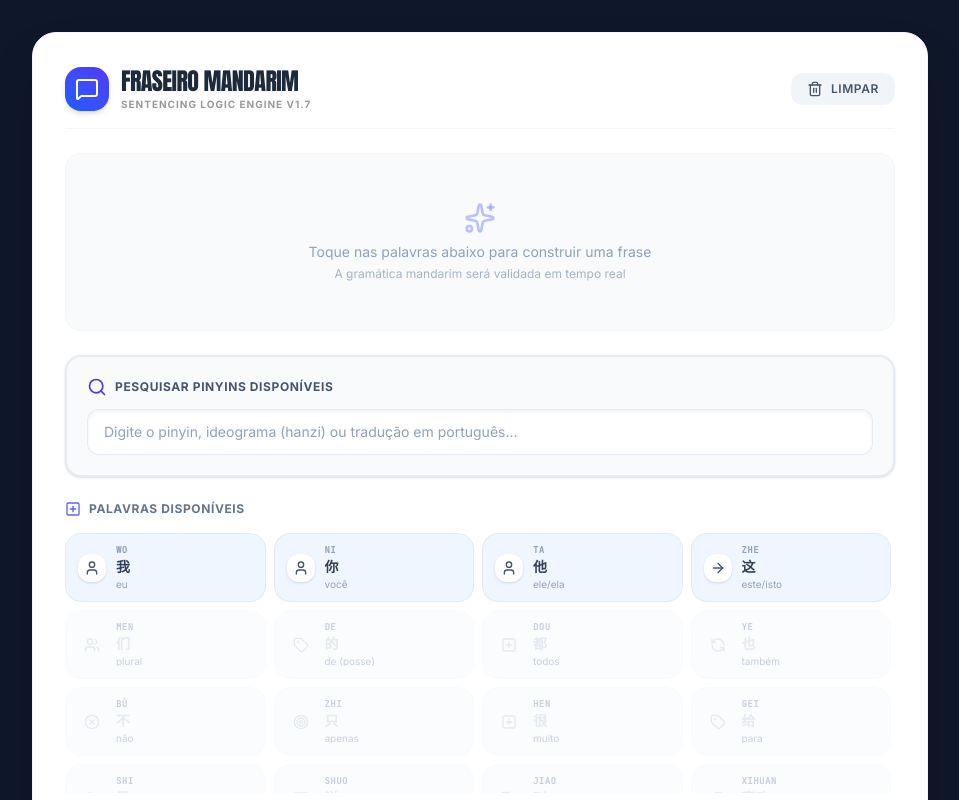
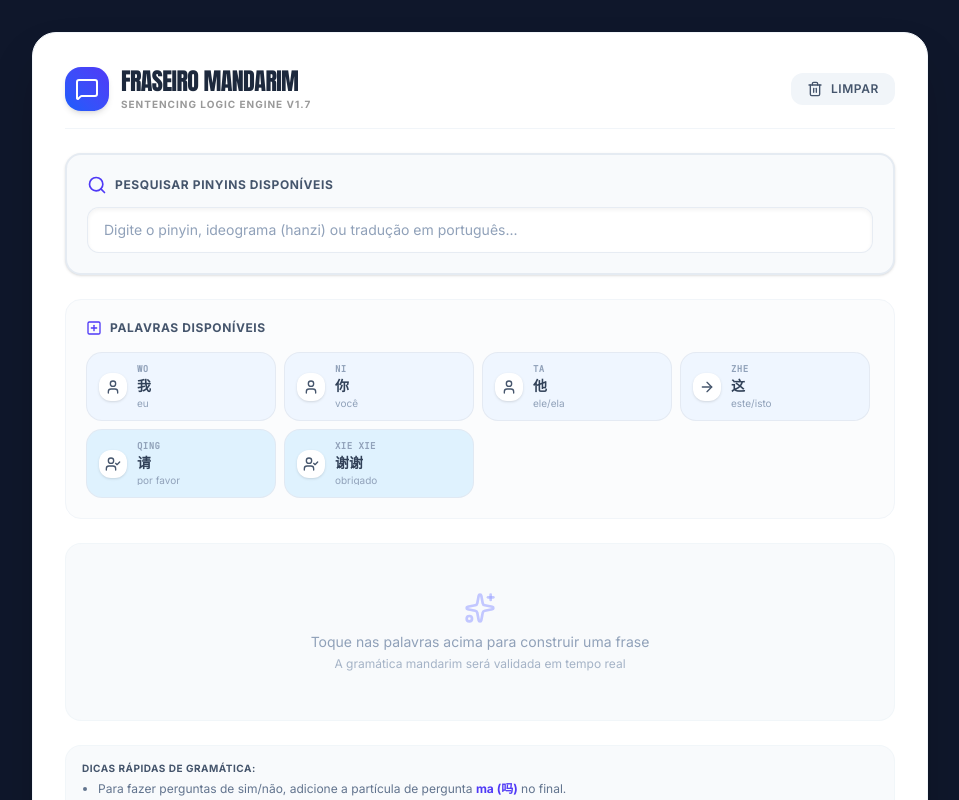
Before and after one commit to juliocascalles/Fraseiro_Mandarim, a React (Vite) app: page / in a window 1280 px wide. Shown: the top 800 px of the page, without its empty margins (160-1119 px from the left). Built offline with nearby package versions, Linux system fonts and the light colour scheme.

Commit message:
refactor: remove translation logic from App component
Delete unused translation state and API handling logic to simplify the component.

```diff
--- a/src/App.tsx
+++ b/src/App.tsx
@@ -10,7 +10,7 @@ import {
   RefreshCcw, XCircle, Target, FileText, GraduationCap,
   Briefcase, Tag, Trash2, ArrowRight, Book, Cat, Dog,
   Droplets, Coffee, CupSoda, Milk, Utensils, Soup,
-  Sparkles, X, CheckCircle2, RefreshCw
+  Sparkles, X, CheckCircle2, RefreshCw, ExternalLink
 } from 'lucide-react';
 import { motion, AnimatePresence } from 'motion/react';
 
@@ -157,59 +157,6 @@ const WORDS: Word[] = [
 export default function App() {
   const [sequence, setSequence] = useState<Word[]>([]);
   const [searchQuery, setSearchQuery] = useState('');
-  const [translation, setTranslation] = useState('');
-  const [translationProvider, setTranslationProvider] = useState('');
-  const [isTranslating, setIsTranslating] = useState(false);
-  const [translationError, setTranslationError] = useState('');
-
-  // Clear any existing translation when the sequence of words changes
-  useEffect(() => {
-    setTranslation('');
-    setTranslationProvider('');
-    setTranslationError('');
-    setIsTranslating(false);
-  }, [sequence]);
-
-  const handleTranslate = async () => {
-    if (sequence.length === 0) return;
-
-    setIsTranslating(true);
-    setTranslationError('');
-    setTranslation('');
-    setTranslationProvider('');
-
-    const text = sequence.map(w => w.hanzi).join('');
-    const wordsInfo = sequence.map(w => ({
-      id: w.id,
-      hanzi: w.hanzi,
-      pinyin: w.label,
-      translationLiteral: w.translation,
-      category: w.category
-    }));
-
-    try {
-      const response = await fetch('/api/translate', {
-        method: 'POST',
-        headers: {
-          'Content-Type': 'application/json',
-        },
-        body: JSON.stringify({ text, wordsInfo }),
-      });
-
-      if (!response.ok) {
-        throw new Error('Falha na resposta do servidor');
-      }
-
-      const data = await response.json();
-      setTranslation(data.translation);
-      setTranslationProvider(data.provider || 'mymemory');
-    } catch (err: any) {
-      console.error('Translation error:', err);
-      setTranslationError('Não foi possível obter a tradução automática no momento.');
-    } finally {
-      setIsTranslating(false);
-    }
-  };
 
   const addWord = (word: Word) => {
     setSequence([...sequence, word]);
@@ -249,17 +196,6 @@ export default function App() {
 
     return false;
   };
-
-  // Filter words by search query for the palette
-  const filteredWords = useMemo(() => {
-    if (!searchQuery) return WORDS;
-    const q = searchQuery.toLowerCase().trim();
-    return WORDS.filter(w =>
-      w.label.toLowerCase().includes(q) ||
-      w.hanzi.includes(q) ||
-      w.translation.toLowerCase().includes(q)
-    );
-  }, [searchQuery]);
 
   // --- Rule Logic ---
   const availableWords = useMemo(() => {
@@ -551,6 +487,22 @@ export default function App() {
     return availableWords.some(w => w.id === word.id);
   };
 
+  // Filter words by search query and grammar availability for the palette
+  const filteredWords = useMemo(() => {
+    // Only show words that are currently available to select (grammatically allowed)
+    let words = WORDS.filter(w => availableWords.some(aw => aw.id === w.id));
+
+    if (searchQuery) {
+      const q = searchQuery.toLowerCase().trim();
+      words = words.filter(w =>
+        w.label.toLowerCase().includes(q) ||
+        w.hanzi.includes(q) ||
+        w.translation.toLowerCase().includes(q)
+      );
+    }
+    return words;
+  }, [searchQuery, availableWords]);
+
   // Get background color for categories
   const getCategoryBg = (category: string) => {
     switch (category) {
@@ -595,12 +547,75 @@ export default function App() {
           </button>
         </div>
 
+        {/* Prominent Search Bar Section */}
+        <div className="bg-slate-50 hover:bg-slate-100/60 focus-within:bg-white focus-within:ring-2 focus-within:ring-indigo-500/20 border-2 border-slate-200/80 rounded-2xl p-5 flex flex-col gap-3 shadow-sm transition-all duration-300">
+          <div className="flex items-center gap-2">
+            <Search className="w-5 h-5 text-indigo-600" />
+            <span className="text-xs font-bold uppercase tracking-wider text-slate-600">Pesquisar Pinyins Disponíveis</span>
+          </div>
+          <div className="relative">
+            <input
+              type="text"
+              placeholder="Digite o pinyin, ideograma (hanzi) ou tradução em português..."
+              value={searchQuery}
+              onChange={(e) => setSearchQuery(e.target.value)}
+              className="w-full pl-4 pr-10 py-3 text-sm bg-white text-slate-800 rounded-xl border border-slate-200/80 focus:border-indigo-500 focus:outline-none transition-all placeholder:text-slate-400 font-medium shadow-inner"
+            />
+            {searchQuery && (
+              <button
+                onClick={() => setSearchQuery('')}
+                className="absolute inset-y-0 right-0 flex items-center pr-3 text-slate-400 hover:text-slate-600 transition-colors cursor-pointer"
+              >
+                <X className="w-5 h-5" />
+              </button>
+            )}
+          </div>
+        </div>
+
+        {/* Word Palette Board (Available words right below search bar) */}
+        {filteredWords.length > 0 && (
+          <div className="flex flex-col gap-4 bg-slate-50/50 p-5 rounded-2xl border border-slate-100">
+            <div className="flex items-center gap-2 text-slate-600 font-semibold">
+              <PlusSquare className="w-4 h-4 text-indigo-600" />
+              <span className="text-xs font-bold uppercase tracking-wider">Palavras Disponíveis</span>
+            </div>
+
+            <div className="grid grid-cols-2 sm:grid-cols-3 md:grid-cols-4 gap-2 max-h-[260px] overflow-y-auto pr-1">
+              {filteredWords.map(word => {
+                const Icon = word.icon;
+                const clickable = isWordClickable(word);
+                return (
+                  <button
+                    key={word.id}
+                    onClick={() => clickable && addWord(word)}
+                    disabled={!clickable}
+                    className={`flex items-center gap-2.5 p-3 rounded-2xl border text-left transition-all ${
+                      clickable
+                        ? `${getCategoryBg(word.category)} border-slate-200/80 text-slate-700 hover:scale-[102%] hover:shadow-md active:scale-95 cursor-pointer`
+                        : 'bg-slate-50 border-slate-100 text-slate-300 cursor-not-allowed opacity-50'
+                    }`}
+                  >
+                    <div className={`p-1.5 rounded-xl ${clickable ? 'bg-white shadow-sm text-slate-600' : 'text-slate-300'}`}>
+                      <Icon className="w-4 h-4" />
+                    </div>
+                    <div className="flex flex-col min-w-0">
+                      <span className="font-mono text-[9px] uppercase tracking-wider text-slate-400 font-bold leading-none">{word.label}</span>
+                      <span className="font-semibold text-sm truncate mt-0.5">{word.hanzi}</span>
+                      <span className="text-[10px] text-slate-400 truncate leading-none mt-0.5">{word.translation}</span>
+                    </div>
+                  </button>
+                );
+              })}
+            </div>
+          </div>
+        )}
+
         {/* Active Sequence Board */}
         <div className="bg-slate-50 rounded-2xl p-5 md:p-6 border border-slate-100/80 min-h-[140px] flex flex-col justify-between relative overflow-hidden group">
           {sequence.length === 0 ? (
             <div className="flex flex-col items-center justify-center py-6 text-center text-slate-400">
               <Sparkles className="w-8 h-8 text-indigo-400/60 mb-2 animate-pulse" />
-              <p className="text-sm font-medium">Toque nas palavras abaixo para construir uma frase</p>
+              <p className="text-sm font-medium">Toque nas palavras acima para construir uma frase</p>
               <p className="text-xs text-slate-400/80 mt-1">A gramática mandarim será validada em tempo real</p>
             </div>
           ) : (
@@ -661,154 +676,54 @@ export default function App() {
 
         {/* Translation Panel */}
         {sequence.length > 0 && (
-          <div className="bg-gradient-to-r from-blue-50 to-indigo-50 rounded-2xl p-5 border border-blue-100/60 flex flex-col gap-3 shadow-sm">
-            <div className="flex items-center justify-between gap-3">
+          <div className="bg-gradient-to-r from-blue-50 to-indigo-50 rounded-2xl p-5 border border-blue-100/60 flex flex-col gap-4 shadow-sm">
+            <div className="flex flex-col sm:flex-row sm:items-center justify-between gap-3">
               <div className="flex items-center gap-2 text-indigo-700">
                 <Globe className="w-4 h-4" />
-                <span className="text-xs font-bold uppercase tracking-wider">Tradução</span>
+                <span className="text-xs font-bold uppercase tracking-wider font-sans">Tradução</span>
               </div>
 
-              <button
-                onClick={handleTranslate}
-                disabled={isTranslating}
-                className="flex items-center gap-1.5 px-3 py-1.5 rounded-xl bg-indigo-600 hover:bg-indigo-700 disabled:bg-slate-100 disabled:text-slate-400 text-white text-xs font-semibold uppercase tracking-wider shadow-sm transition-all active:scale-95 cursor-pointer font-sans"
+              <a
+                href={`https://translate.google.com/?sl=zh-CN&tl=pt&text=${encodeURIComponent(sequence.map(w => w.hanzi).join(''))}`}
+                target="_blank"
+                rel="noopener noreferrer"
+                className="inline-flex items-center justify-center gap-2 px-4 py-2 rounded-xl bg-indigo-600 hover:bg-indigo-700 text-white text-xs font-bold uppercase tracking-wider shadow-sm transition-all active:scale-95 cursor-pointer font-sans"
               >
-                <Sparkles className="w-3.5 h-3.5" />
-                {isTranslating ? 'Traduzindo...' : 'Traduzir Frase'}
-              </button>
+                <ExternalLink className="w-3.5 h-3.5" />
+                Abrir no Google Tradutor
+              </a>
             </div>
 
-            <div className="min-h-[2rem] flex items-center">
-              {isTranslating ? (
-                <div className="flex items-center gap-1.5 text-xs text-indigo-500 font-semibold uppercase tracking-wider animate-pulse">
-                  <span className="relative flex h-1.5 w-1.5">
-                    <span className="animate-ping absolute inline-flex h-full w-full rounded-full bg-indigo-400 opacity-75"></span>
-                    <span className="relative inline-flex rounded-full h-1.5 w-1.5 bg-indigo-500"></span>
-                  </span>
-                  Traduzindo frase...
-                </div>
-              ) : translationError ? (
-                <div className="flex flex-col gap-1.5 w-full">
-                  <p className="text-lg font-medium text-slate-700">
-                    {sequence.map(w => w.translation).join(' ')}
-                  </p>
-                  <span className="text-[10px] text-amber-600 bg-amber-50 self-start px-2 py-0.5 rounded-full font-semibold border border-amber-100">
-                    Tradução Literal (Serviço de Tradução Indisponível)
+            <div className="bg-white/80 rounded-xl p-4 border border-indigo-100/40 flex flex-col gap-3">
+              <div>
+                <span className="font-bold text-slate-400 uppercase tracking-wider text-[9px] block mb-1">Frase Gerada (Mandarim)</span>
+                <span className="text-xl font-semibold text-slate-800 leading-normal">
+                  {sequence.map(w => w.hanzi).join('')}
                 </span>
               </div>
-              ) : translation ? (
-                <div className="flex flex-col gap-1.5 w-full">
-                  <p className="text-lg font-semibold text-indigo-950 transition-all duration-300">
-                    {translation}
-                  </p>
-                  <span className="text-[10px] text-emerald-600 bg-emerald-50 self-start px-2 py-0.5 rounded-full font-semibold border border-emerald-100">
-                    {translationProvider === 'gemini'
-                      ? 'Tradução por Inteligência Artificial (Gemini)'
-                      : 'Tradução Automática (Google Translate / MyMemory)'}
-                  </span>
-                </div>
-              ) : (
-                <div className="flex flex-col gap-1 w-full">
-                  <p className="text-sm text-slate-400 italic">
-                    Clique no botão acima para traduzir a frase.
-                  </p>
-                </div>
-              )}
-            </div>
 
-            <div className="border-t border-indigo-100/50 pt-2.5 mt-1 flex flex-col sm:flex-row sm:items-center justify-between gap-2.5 text-xs">
+              <div className="grid grid-cols-1 sm:grid-cols-2 gap-3 border-t border-slate-100 pt-3">
                 <div>
-                <span className="font-bold text-slate-400 uppercase tracking-wider text-[9px] block">Pinyin</span>
-                <span className="font-mono text-[11px] text-indigo-600 font-semibold">
+                  <span className="font-bold text-slate-400 uppercase tracking-wider text-[9px] block mb-1">Pronúncia (Pinyin)</span>
+                  <span className="font-mono text-xs text-indigo-600 font-semibold bg-indigo-50/50 px-2 py-1 rounded-lg inline-block">
                     {sequence.map(w => w.label).join(' ')}
                   </span>
                 </div>
 
-              {/* Only show literal translation row if the translation API is NOT available */}
-              {translationError && (
                 <div>
-                  <span className="font-bold text-slate-400 uppercase tracking-wider text-[9px] block">Tradução Literal</span>
-                  <span className="text-slate-600 font-medium">
+                  <span className="font-bold text-slate-400 uppercase tracking-wider text-[9px] block mb-1">Tradução Literal</span>
+                  <span className="text-xs text-slate-600 font-medium italic">
                     {sequence.map(w => w.translation).join(' ')}
                   </span>
                 </div>
-              )}
-            </div>
-          </div>
-        )}
-
-        {/* Prominent Search Bar Section */}
-        <div className="bg-slate-50 hover:bg-slate-100/60 focus-within:bg-white focus-within:ring-2 focus-within:ring-indigo-500/20 border-2 border-slate-200/80 rounded-2xl p-5 flex flex-col gap-3 shadow-sm transition-all duration-300">
-          <div className="flex items-center gap-2">
-            <Search className="w-5 h-5 text-indigo-600" />
-            <span className="text-xs font-bold uppercase tracking-wider text-slate-600">Pesquisar Pinyins Disponíveis</span>
-          </div>
-          <div className="relative">
-            <input
-              type="text"
-              placeholder="Digite o pinyin, ideograma (hanzi) ou tradução em português..."
-              value={searchQuery}
-              onChange={(e) => setSearchQuery(e.target.value)}
-              className="w-full pl-4 pr-10 py-3 text-sm bg-white text-slate-800 rounded-xl border border-slate-200/80 focus:border-indigo-500 focus:outline-none transition-all placeholder:text-slate-400 font-medium shadow-inner"
-            />
-            {searchQuery && (
-              <button
-                onClick={() => setSearchQuery('')}
-                className="absolute inset-y-0 right-0 flex items-center pr-3 text-slate-400 hover:text-slate-600 transition-colors cursor-pointer"
-              >
-                <X className="w-5 h-5" />
-              </button>
-            )}
               </div>
             </div>
 
-        {/* Word Palette Board */}
-        <div className="flex flex-col gap-4">
-          <div className="flex items-center gap-2 text-slate-500 font-medium">
-            <PlusSquare className="w-4 h-4 text-indigo-500" />
-            <span className="text-xs font-bold uppercase tracking-wider">Palavras Disponíveis</span>
-          </div>
-
-          {filteredWords.length === 0 ? (
-            <div className="flex flex-col items-center justify-center py-8 text-center text-slate-400 bg-slate-50 rounded-2xl border border-dashed border-slate-200">
-              <p className="text-xs font-medium">Nenhuma palavra encontrada para "{searchQuery}"</p>
-              <button
-                onClick={() => setSearchQuery('')}
-                className="text-xs text-indigo-600 hover:text-indigo-700 font-semibold mt-1.5 underline cursor-pointer"
-              >
-                Limpar pesquisa
-              </button>
-            </div>
-          ) : (
-            <div className="grid grid-cols-2 sm:grid-cols-3 md:grid-cols-4 gap-2 max-h-[260px] overflow-y-auto pr-1">
-              {filteredWords.map(word => {
-                const Icon = word.icon;
-                const clickable = isWordClickable(word);
-                return (
-                  <button
-                    key={word.id}
-                    onClick={() => clickable && addWord(word)}
-                    disabled={!clickable}
-                    className={`flex items-center gap-2.5 p-3 rounded-2xl border text-left transition-all ${
-                      clickable
-                        ? `${getCategoryBg(word.category)} border-slate-200/80 text-slate-700 hover:scale-[102%] hover:shadow-md active:scale-95 cursor-pointer`
-                        : 'bg-slate-50 border-slate-100 text-slate-300 cursor-not-allowed opacity-50'
-                    }`}
-                  >
-                    <div className={`p-1.5 rounded-xl ${clickable ? 'bg-white shadow-sm text-slate-600' : 'text-slate-300'}`}>
-                      <Icon className="w-4 h-4" />
-                    </div>
-                    <div className="flex flex-col min-w-0">
-                      <span className="font-mono text-[9px] uppercase tracking-wider text-slate-400 font-bold leading-none">{word.label}</span>
-                      <span className="font-semibold text-sm truncate mt-0.5">{word.hanzi}</span>
-                      <span className="text-[10px] text-slate-400 truncate leading-none mt-0.5">{word.translation}</span>
-                    </div>
-                  </button>
-                );
-              })}
+            <p className="text-[10px] text-slate-400 font-medium italic">
+              * Clique no botão acima para abrir o Google Tradutor em outra aba e visualizar a tradução contextualizada e fluida.
+            </p>
           </div>
         )}
-        </div>
 
         {/* Grammar Help Panel */}
         <div className="bg-slate-50 rounded-2xl p-4 border border-slate-100/80 text-xs text-slate-500 flex flex-col gap-1.5">
```
Lines whose indentation alone changed are shown as unchanged.
